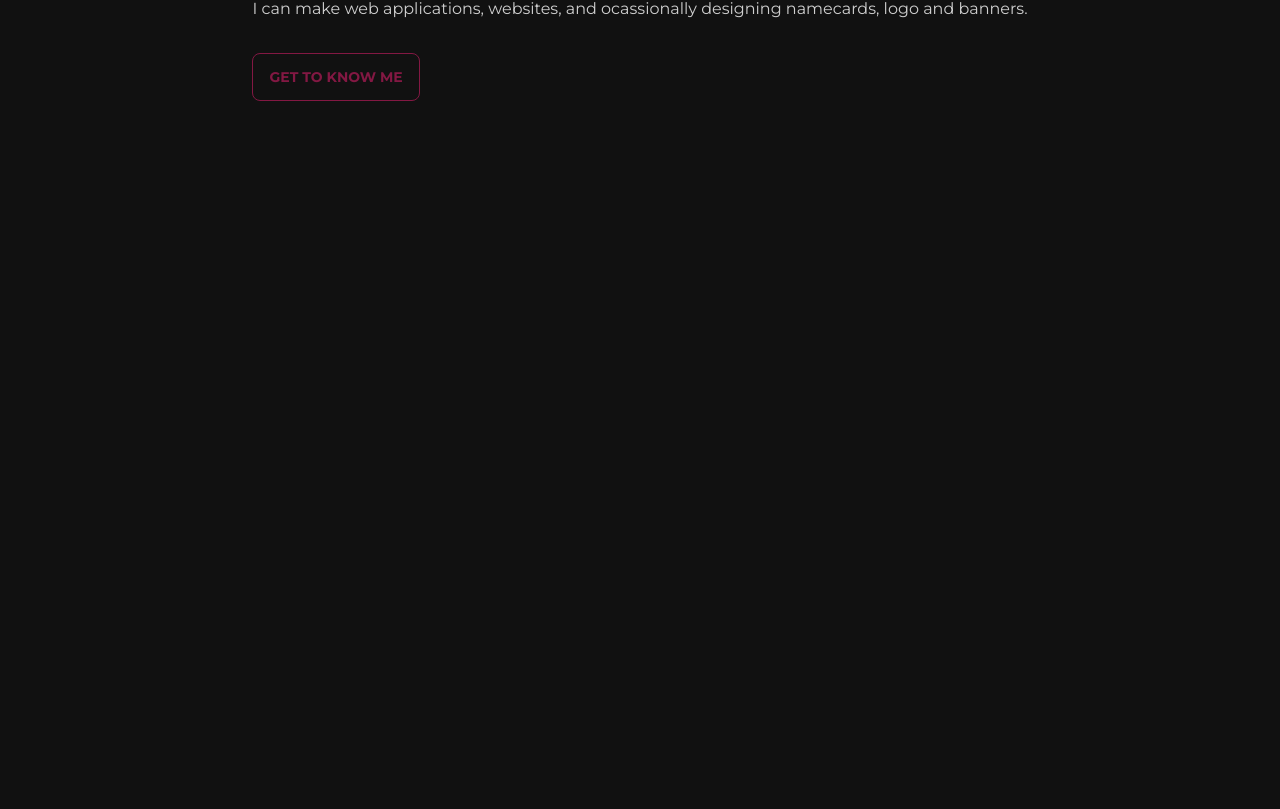
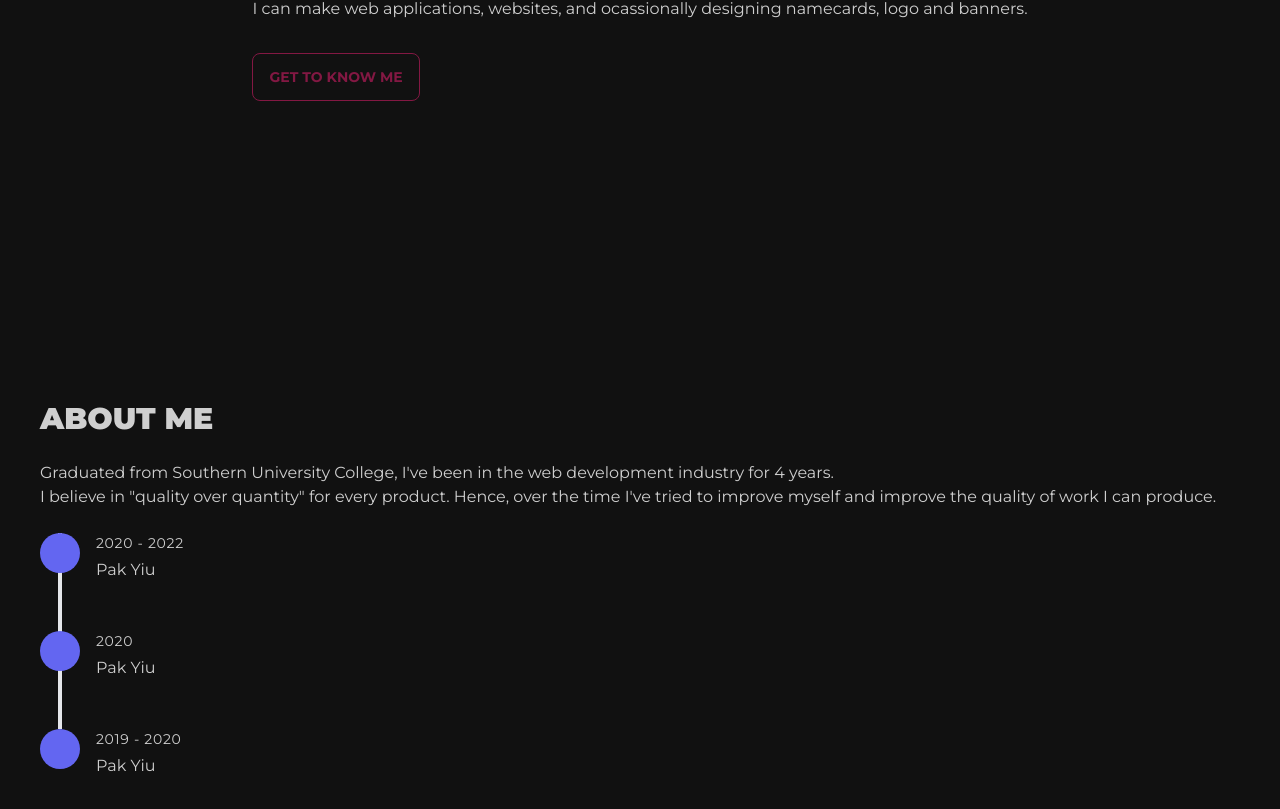
Before and after one commit to desdevol/portfolio-nuxt, a Nuxt app: page / in a window 1280 px wide. Shown: the part 423-1232 px from the top of the page. Before the commit the page ends 800 px from the top, so only its background shows below. Built offline with nearby package versions, Linux system fonts and the light colour scheme.

Commit message:
feat: about me section update --wip

```diff
--- a/pages/index.vue
+++ b/pages/index.vue
@@ -11,11 +11,26 @@ useHead({
         },
     ],
 })
+
+const timelineItems = [
+    {
+        title: '2020 - 2022',
+        desc: 'Pak Yiu',
+    },
+    {
+        title: '2020',
+        desc: 'Pak Yiu',
+    },
+    {
+        title: '2019 - 2020',
+        desc: 'Pak Yiu',
+    },
+]
 </script>
 
 <template>
     <div>
-        <div class="hero-section">
+        <section class="hero-section">
             <div>
                 <h1 class="block h-fit w-full text-6xl">
                     Hi, I am <span class="font-bold text-primary">Desmond Lee</span>
@@ -31,7 +46,23 @@ useHead({
 
                 <button class="btn btn-outline btn-primary mt-8">Get To Know Me</button>
             </div>
-        </div>
+        </section>
+
+        <!-- =============================================================== -->
+        <!--                              ABOUT                              -->
+        <!-- =============================================================== -->
+        <section class="about-section mb-6" id="about">
+            <h2 class="section-title">About Me</h2>
+
+            <p>Graduated from Southern University College, I've been in the web development industry for 4 years.</p>
+            <p>
+                I believe in "quality over quantity" for every product. Hence, over the time I've tried to improve
+                myself and improve the quality of work I can produce.
+            </p>
+
+            <!-- Experience -->
+            <Timeline :items="timelineItems"></Timeline>
+        </section>
     </div>
 </template>
 
@@ -39,4 +70,7 @@ useHead({
 .hero-section {
     @apply m-auto flex h-screen w-4/5 flex-row flex-wrap items-center justify-center;
 }
+.section-title {
+    @apply my-6 text-3xl font-extrabold uppercase;
+}
 </style>
```
